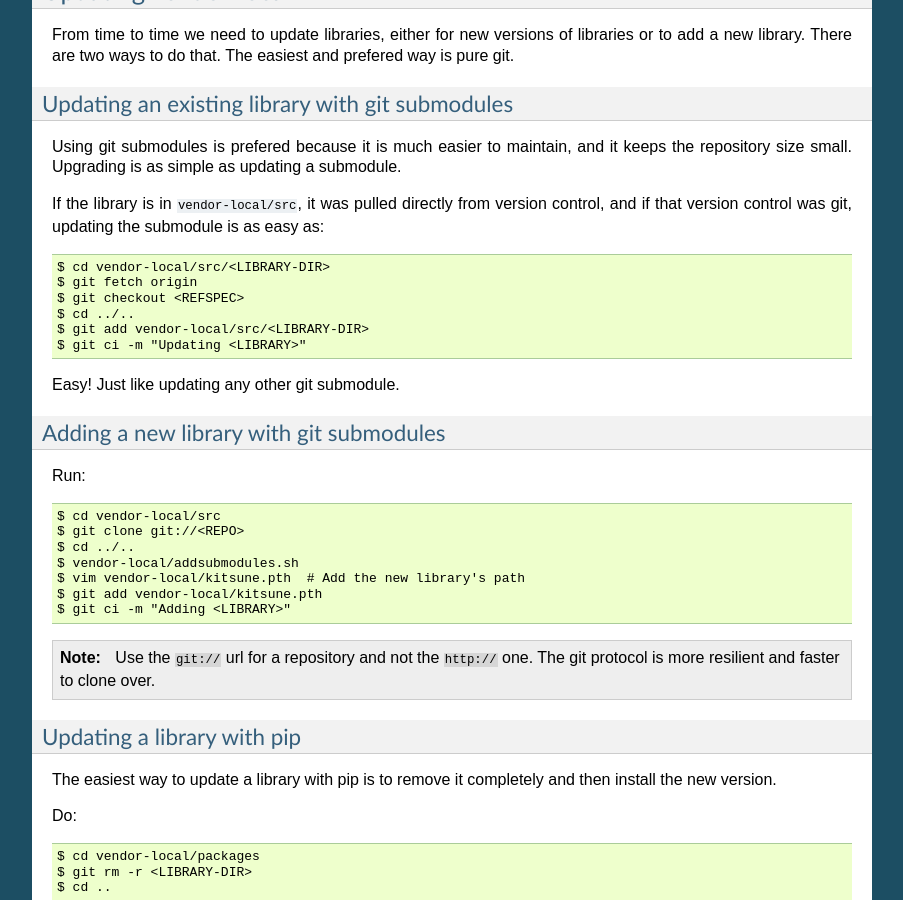
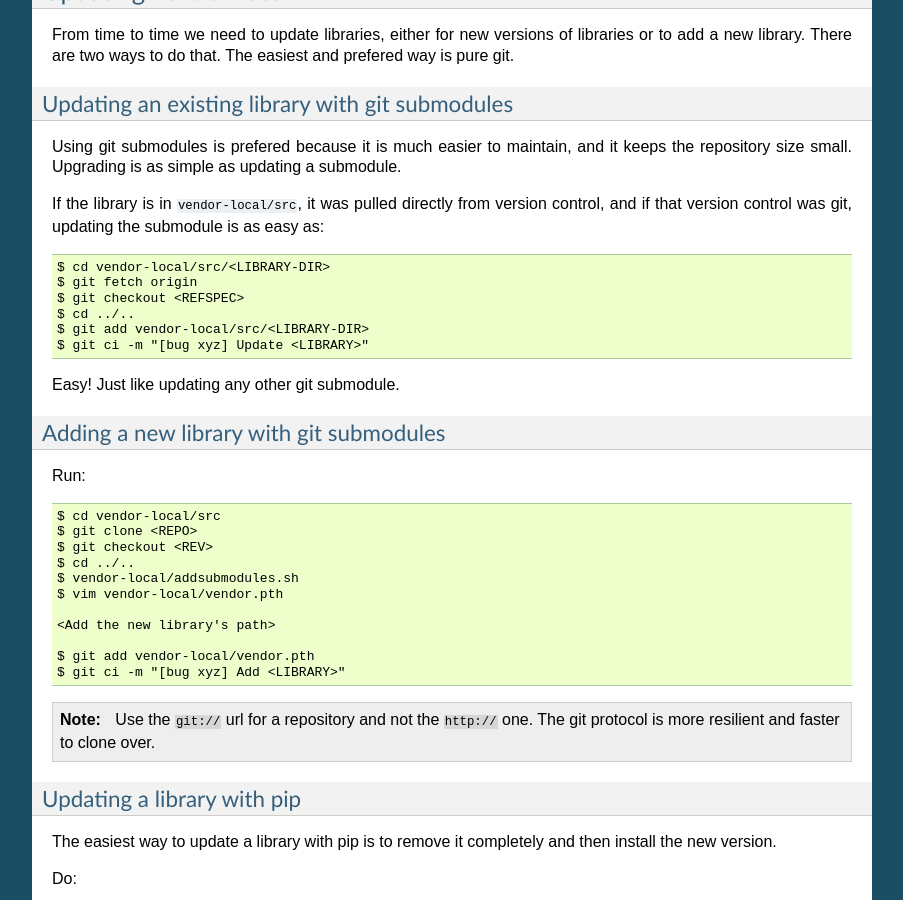
Before and after one commit to mozilla/fjord, a Sphinx documentation site: the page built from docs/vendor.rst, in a window 1280 px wide and 900 px high, scrolled down 860 px. Shown: the whole window, without its empty margins (198-1101 px from the left). Built offline with Sphinx 7.4.7, drawn with Linux system fonts in a browser that asks for light colours.

Commit message:
Fix vendor-local docs
This fixes the docs for adding a new library to vendor-local.

```diff
--- a/docs/vendor.rst
+++ b/docs/vendor.rst
@@ -70,7 +70,7 @@ submodule is as easy as::
     $ git checkout <REFSPEC>
     $ cd ../..
     $ git add vendor-local/src/<LIBRARY-DIR>
-    $ git ci -m "Updating <LIBRARY>"
+    $ git ci -m "[bug xyz] Update <LIBRARY>"
 
 Easy! Just like updating any other git submodule.
 
@@ -81,12 +81,16 @@ Adding a new library with git submodules
 Run::
 
     $ cd vendor-local/src
-    $ git clone git://<REPO>
+    $ git clone <REPO>
+    $ git checkout <REV>
     $ cd ../..
     $ vendor-local/addsubmodules.sh
-    $ vim vendor-local/kitsune.pth  # Add the new library's path
-    $ git add vendor-local/kitsune.pth
-    $ git ci -m "Adding <LIBRARY>"
+    $ vim vendor-local/vendor.pth
+
+    <Add the new library's path>
+
+    $ git add vendor-local/vendor.pth
+    $ git ci -m "[bug xyz] Add <LIBRARY>"
 
 
 .. Note::
```
